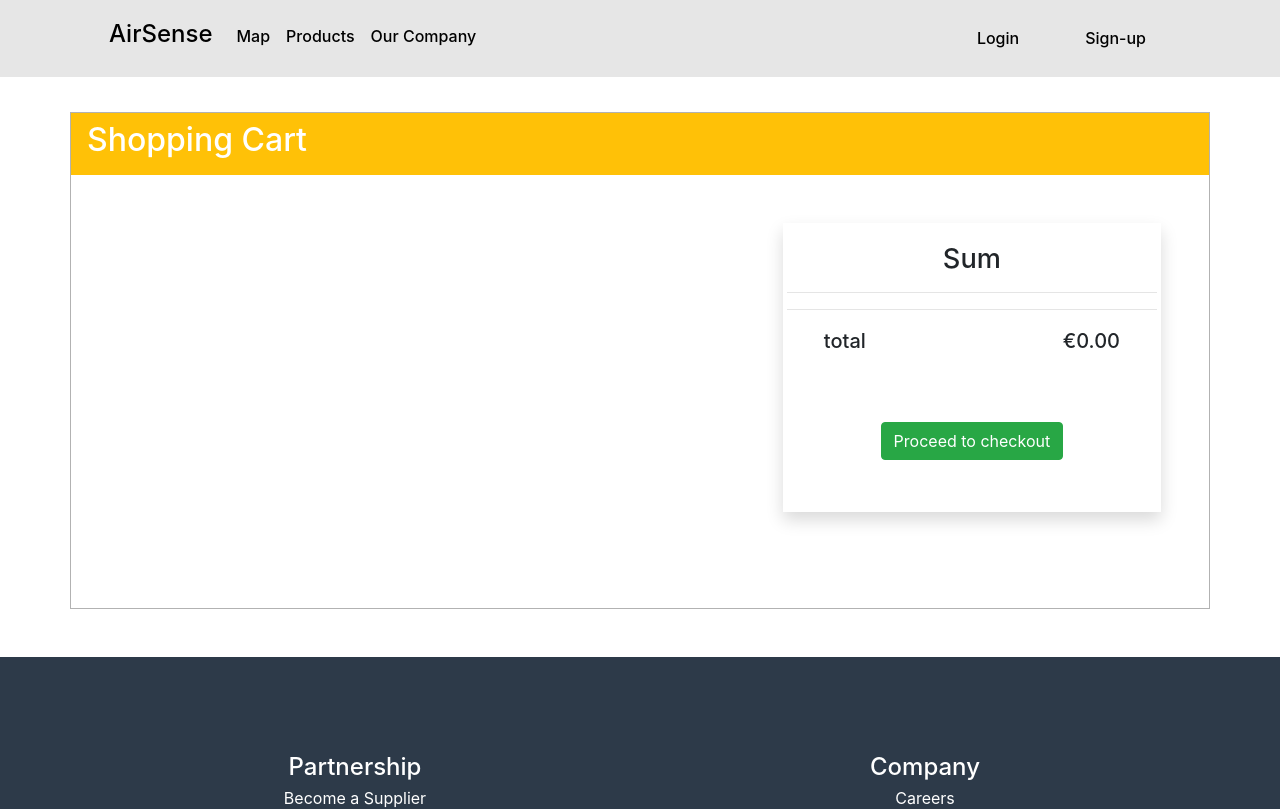
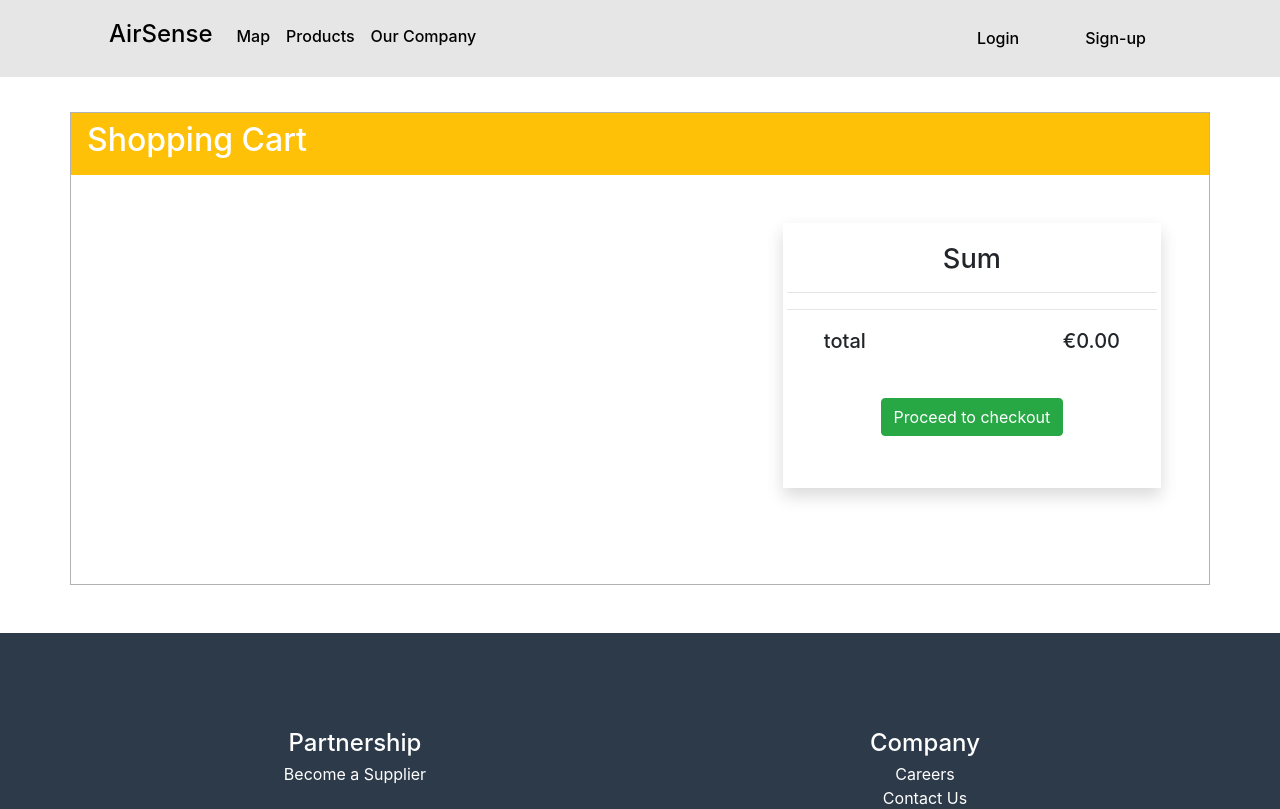
Before and after one commit to OrestisTanis/AirQuality-Front-End, a React (Create React App) app: page /cart in a window 1280 px wide. Shown: the top 809 px of the page. Built offline with nearby package versions, Linux system fonts and the light colour scheme.

Commit message:
Decreased margin-top in 'Proceed to Checkout' button in Cart Component

```diff
--- a/src/components/cart/cart.jsx
+++ b/src/components/cart/cart.jsx
@@ -72,7 +72,7 @@ function Cart() {
                                 <span className="lead sum-total-price-label" style={{fontWeight:'500'}}>total</span><span className="lead sum-total-price" style={{fontWeight:'500'}}>&euro;{totalPrice.toFixed(2)}</span>
                             </div>
 
-                            <div className="col-12 text-center mt-5 mb-5">
+                            <div className="col-12 text-center mt-4 mb-5">
                                 <button className="btn btn-success"><Link to="/order" className="text-white">Proceed to checkout</Link></button>
                             </div>
                         </div>
```
